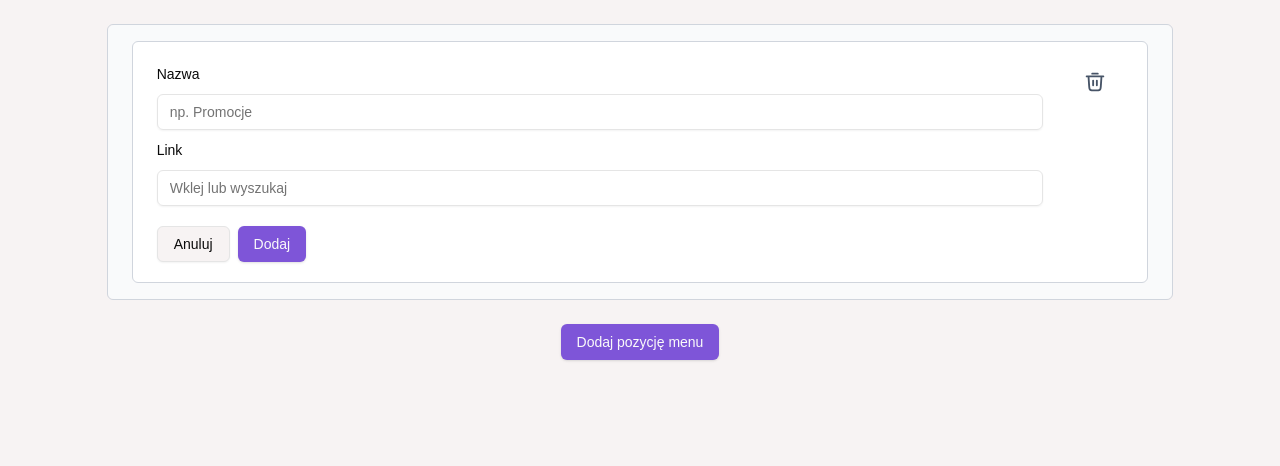
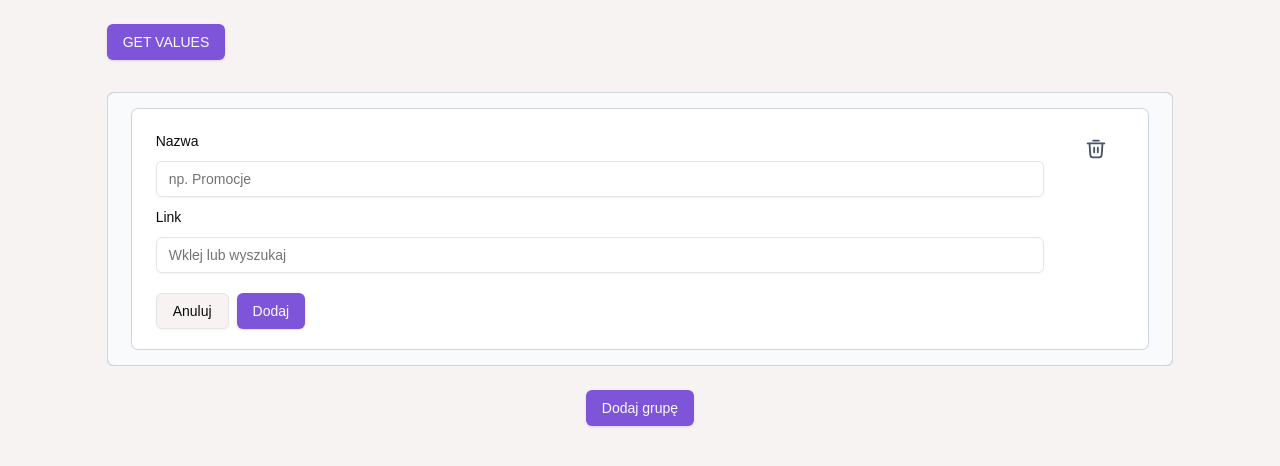
Before and after one commit to vskidamian/navigation, a Next.js app: page / in a window 1280 px wide. Both pictures are taken after a click on the button "Dodaj pozycję menu". Shown: the top 466 px of the page. Built offline with nearby package versions, Linux system fonts and the light colour scheme.

Commit message:
fix: recursive items

```diff
--- a/src/app/page.tsx
+++ b/src/app/page.tsx
@@ -28,7 +28,7 @@ export default function Home() {
 }
 
 const MenuGroups = () => {
-  const { control } = useFormContext<Menu>();
+  const { control, getValues } = useFormContext<Menu>();
   const { fields, append, remove } = useFieldArray({ control, name: "menu" });
 
   const addNewGroup = () => {
@@ -36,25 +36,32 @@ const MenuGroups = () => {
   };
 
   const removeGroup = (index: number) => {
+    console.log("remove", index);
     remove(index);
   };
 
   return (
     <div>
+      <Button
+        className="mb-8"
+        onClick={() => console.log("✅GET VALUES", getValues())}
+      >
+        GET VALUES
+      </Button>
       {fields.length === 0 && <Empty addNewGroup={addNewGroup} />}
-      <div className='flex flex-col space-y-8'>
-        {fields.map((field, index) => (
+      <div id="menu-groups" className="flex flex-col space-y-8">
+        {fields.map((field, groupIndex) => (
           <Groups
             key={field.id}
-            index={index}
-            removeGroup={() => removeGroup(index)}
+            groupIndex={groupIndex}
+            removeGroup={() => removeGroup(groupIndex)}
           />
         ))}
       </div>
 
       {fields.length > 0 && (
-        <div className='flex justify-center items-center mt-6'>
-          <Button onClick={addNewGroup}>Dodaj pozycję menu</Button>
+        <div className="flex justify-center items-center mt-6">
+          <Button onClick={addNewGroup}>Dodaj grupę</Button>
         </div>
       )}
     </div>
--- a/src/components/Group.tsx
+++ b/src/components/Group.tsx
@@ -1,83 +1,53 @@
 "use client";
 
 import { useMenuFormFields } from "@/lib/form";
-import { Menu, TItem } from "@/type";
+import { Menu, GroupItem } from "@/type";
 import { useFormContext, useWatch } from "react-hook-form";
 import { Item } from "./Item";
 import { Button } from "./ui/button";
 
 type GroupsProps = {
   prefix?: string;
-  index: number;
+  groupIndex: number;
   removeGroup: (index: number) => void;
 };
 
-export const Groups = ({ prefix = "", index, removeGroup }: GroupsProps) => {
-  const { fields } = useMenuFormFields(`menu.${prefix}${index}.groups`);
+export const Groups = ({
+  prefix = "",
+  groupIndex,
+  removeGroup,
+}: GroupsProps) => {
+  const { control } = useFormContext<Menu>();
+  const { fields, addNewItem, removeItem } = useMenuFormFields(
+    `menu.${groupIndex}.groups`
+  );
 
-  console.log("first", fields);
+  const groups = useWatch({
+    control,
+    name: `menu.${groupIndex}.groups`,
+  } as never) as GroupItem[];
+
+  const isAnyGroupDone = groups.some((group) => group.state === "done");
+
   return (
-    <>
+    <div className="flex flex-col border rounded-md">
       {fields.length ? (
-        <div className='flex flex-col space-y-8'>
-          {fields.map((group, groupIndex) => (
+        <div id="group">
+          {fields.map((group, index) => (
             <Group
               key={group.id}
+              itemIndex={index}
               groupIndex={groupIndex}
-              prefix={`menu.${prefix}${index}.groups.${groupIndex}`}
-              depth={0}
+              prefix={`menu.${groupIndex}.groups.${index}`}
               removeGroup={removeGroup}
+              removeItem={removeItem}
             />
           ))}
         </div>
       ) : null}
-    </>
-  );
-};
-
-type GroupProps = {
-  groupIndex: number;
-  prefix: string;
-  depth: number;
-  removeGroup: (index: number) => void;
-};
-
-export const Group = ({
-  groupIndex,
-  prefix,
-  depth,
-  removeGroup,
-}: GroupProps) => {
-  const { control } = useFormContext<Menu>();
-  const { fields, removeItem, addNewItem } = useMenuFormFields(prefix);
-
-  const group = useWatch({
-    control,
-    name: prefix,
-  } as never) as TItem;
-
-  console.log(fields);
-
-  return (
-    <div className='border rounded-md'>
-      <div>
-        {fields.map((item, itemIndex) => (
-          <Item
-            key={item.id}
-            groupIndex={groupIndex}
-            itemIndex={itemIndex}
-            removeGroup={removeGroup}
-            removeItem={removeItem}
-            prefix={`${prefix}.${itemIndex}`}
-            test={true}
-            depth={depth}
-          />
-        ))}
-      </div>
-
-      {group.state === "done" && (
-        <div className='bg-transparent px-6 py-4'>
-          <Button variant='secondary' onClick={addNewItem}>
+      {isAnyGroupDone && (
+        <div className="bg-transparent px-6 py-4">
+          <Button variant="secondary" onClick={addNewItem}>
             Dodaj pozycję menu
           </Button>
         </div>
@@ -85,3 +55,32 @@ export const Group = ({
     </div>
   );
 };
+
+type GroupProps = {
+  itemIndex: number;
+  groupIndex: number;
+  prefix: string;
+  removeGroup: (index: number) => void;
+  removeItem: (index: number) => void;
+};
+
+export const Group = ({
+  itemIndex,
+  groupIndex,
+  prefix,
+  removeGroup,
+  removeItem,
+}: GroupProps) => {
+  return (
+    <div className="bg-secondary rounded-md">
+      <Item
+        groupIndex={groupIndex}
+        itemIndex={itemIndex}
+        removeGroup={removeGroup}
+        removeItem={removeItem}
+        prefix={prefix}
+        depth={0}
+      />
+    </div>
+  );
+};
--- a/src/components/Item.tsx
+++ b/src/components/Item.tsx
@@ -1,7 +1,7 @@
 "use client";
 
 import { useMenuFormFields } from "@/lib/form";
-import { InitialItemState, Menu, TItem } from "@/type";
+import { InitialItemState, Menu, GroupItem } from "@/type";
 import { zodResolver } from "@hookform/resolvers/zod";
 import { useForm, useFormContext, useWatch } from "react-hook-form";
 import { z } from "zod";
@@ -31,65 +31,27 @@ type ItemProps = {
   removeItem: (index: number) => void;
   prefix: string;
   depth: number;
-  test?: boolean;
 };
 
 export const Item = ({
   itemIndex,
   groupIndex,
+  removeItem,
   removeGroup,
-  removeItem,
   prefix,
   depth,
-  test,
 }: ItemProps) => {
-  const { control } = useFormContext<Menu>();
-
-  const item = useWatch({ control, name: prefix } as never);
-
-  if (test) {
-    console.log("🤖", { item, prefix, groupIndex, itemIndex });
-  }
-  return (
-    <div style={{ paddingLeft: depth > 0 ? `28px` : "0" }}>
-      {item.state === "edit" ? (
-        <div className='px-6 py-4 bg-secondary rounded-md'>
-          <ItemForm
-            itemIndex={itemIndex}
-            groupIndex={groupIndex}
-            prefix={prefix}
-            removeGroup={removeGroup}
-            removeItem={removeItem}
-            depth={depth}
-          />
-        </div>
-      ) : (
-        <ItemDone
-          itemIndex={itemIndex}
-          groupIndex={groupIndex}
-          prefix={prefix}
-          removeGroup={removeGroup}
-          removeItem={removeItem}
-          depth={depth}
-        />
-      )}
-    </div>
-  );
-};
-
-type ItemFormProps = ItemProps;
-
-export const ItemForm = ({
-  prefix,
-  removeGroup,
-  groupIndex,
-}: ItemFormProps) => {
-  const { control, setValue } = useFormContext<Menu>();
+  const { control, setValue, getValues } = useFormContext<Menu>();
+  const {
+    fields,
+    removeItem: removeItemToPass,
+    addNewItem,
+  } = useMenuFormFields(`${prefix}.groups`);
 
   const item = useWatch({
     control,
     name: prefix,
-  } as never) as TItem;
+  } as never) as GroupItem;
 
   const onSubmit = (values: z.infer<typeof itemFormSchema>) => {
     //@ts-expect-error TODO: fix
@@ -121,78 +83,6 @@ export const ItemForm = ({
     form.reset(InitialItemState);
   };
 
-  // const deleteHandler = () => {}
-
-  return (
-    <div className='px-6 py-5 flex flex-col bg-white border-border border-[1px] rounded-md relative'>
-      <Button
-        variant='ghost'
-        className='absolute h-10 w-10 p-0 top-5 right-8'
-        onClick={() => removeGroup?.(groupIndex)}
-      >
-        <DeleteIcon />
-      </Button>
-      <Form {...form}>
-        <form onSubmit={form.handleSubmit(onSubmit)}>
-          <div className='flex flex-col space-y-2 pb-5 pr-20 '>
-            <FormField
-              control={form.control}
-              name='name'
-              render={({ field }) => (
-                <FormItem>
-                  <FormLabel>Nazwa</FormLabel>
-                  <FormControl>
-                    <Input placeholder='np. Promocje' {...field} />
-                  </FormControl>
-                  <FormMessage />
-                </FormItem>
-              )}
-            />
-            <FormField
-              control={form.control}
-              name='link'
-              render={({ field }) => (
-                <FormItem>
-                  <FormLabel>Link</FormLabel>
-                  <FormControl>
-                    <Input placeholder='Wklej lub wyszukaj' {...field} />
-                  </FormControl>
-                  <FormMessage />
-                </FormItem>
-              )}
-            />
-          </div>
-          <div className='flex flex-row gap-2 '>
-            <Button type='button' variant='outline' onClick={cancelHandler}>
-              Anuluj
-            </Button>
-            <Button type='submit'>Dodaj</Button>
-          </div>
-        </form>
-      </Form>
-    </div>
-  );
-};
-
-type ItemDoneProps = ItemProps;
-
-export const ItemDone = ({
-  itemIndex,
-  groupIndex,
-  prefix,
-  depth,
-  removeGroup,
-}: ItemDoneProps) => {
-  const { control, setValue, getValues } = useFormContext<Menu>();
-  const { fields, addNewItem, removeItem } = useMenuFormFields(prefix);
-
-  const item = useWatch({
-    control,
-    name: prefix,
-  } as never) as TItem;
-
-  console.log("🤖", { item, prefix, groupIndex });
-
   const handleEditItem = () => {
     //@ts-expect-error TODO: fix
     setValue(prefix as unknown, {
@@ -202,47 +92,115 @@ export const ItemDone = ({
   };
 
   const handleRemove = () => {
-    //@ts-expect-error TODO: fix
-    if (!getValues(prefix) || getValues(prefix).groups.length === 0) {
+    console.log("remove");
+
+    if (depth === 0) {
+      const menuGroups = getValues(`menu.${groupIndex}.groups`);
+
+      if (menuGroups.length === 1) {
         removeGroup(groupIndex);
         return;
+      }
+
+      removeItem(itemIndex);
     }
 
     removeItem(itemIndex);
   };
 
   return (
+    <div id="item" style={{ paddingLeft: depth > 0 ? `28px` : "0" }}>
+      {item.state === "edit" ? (
+        <div className="px-6 py-4 bg-secondary rounded-md shadow-border">
+          <div className="px-6 py-5 flex flex-col bg-white shadow-border rounded-md relative">
+            <Button
+              variant="ghost"
+              className="absolute h-10 w-10 p-0 top-5 right-8"
+              onClick={() => removeGroup?.(groupIndex)}
+            >
+              <DeleteIcon />
+            </Button>
+            <Form {...form}>
+              <form onSubmit={form.handleSubmit(onSubmit)}>
+                <div className="flex flex-col space-y-2 pb-5 pr-20 ">
+                  <FormField
+                    control={form.control}
+                    name="name"
+                    render={({ field }) => (
+                      <FormItem>
+                        <FormLabel>Nazwa</FormLabel>
+                        <FormControl>
+                          <Input placeholder="np. Promocje" {...field} />
+                        </FormControl>
+                        <FormMessage />
+                      </FormItem>
+                    )}
+                  />
+                  <FormField
+                    control={form.control}
+                    name="link"
+                    render={({ field }) => (
+                      <FormItem>
+                        <FormLabel>Link</FormLabel>
+                        <FormControl>
+                          <Input placeholder="Wklej lub wyszukaj" {...field} />
+                        </FormControl>
+                        <FormMessage />
+                      </FormItem>
+                    )}
+                  />
+                </div>
+                <div className="flex flex-row gap-2 ">
+                  <Button
+                    type="button"
+                    variant="outline"
+                    onClick={cancelHandler}
+                  >
+                    Anuluj
+                  </Button>
+                  <Button type="submit">Dodaj</Button>
+                </div>
+              </form>
+            </Form>
+          </div>
+        </div>
+      ) : (
         <div>
-      <div className='flex items-center justify-between p-4 bg-white rounded-tl-md rounded-tr-md border-b'>
+          <div className="flex items-center justify-between p-4 bg-white shadow-border  mb-[1px]">
             <div>
-          <h3 className='text-lg font-semibold text-gray-800'>{item.name}</h3>
-          <p className='text-sm '>{item.link}</p>
+              <h3 className="text-lg font-semibold text-gray-800">
+                {item.name}
+              </h3>
+              <p className="text-sm ">{item.link}</p>
             </div>
 
-        <div className='flex items-center border rounded-md'>
-          <Button variant='secondary' onClick={handleRemove}>
+            <div className="flex items-center shadow-border rounded-md">
+              <Button variant="secondary" onClick={handleRemove}>
                 Usuń
               </Button>
-          <span className='h-9 w-px bg-border' aria-hidden='true' />
-          <Button variant='secondary' onClick={handleEditItem}>
+              <span className="h-9 w-px bg-border" aria-hidden="true" />
+              <Button variant="secondary" onClick={handleEditItem}>
                 Edytuj
               </Button>
-          <span className='h-9 w-px bg-border' aria-hidden='true' />
-          <Button variant='secondary' onClick={addNewItem}>
+              <span className="h-9 w-px bg-border" aria-hidden="true" />
+              <Button variant="secondary" onClick={addNewItem}>
                 Dodaj pozycję menu
               </Button>
             </div>
           </div>
-      {/* {fields.map((item, index) => (
+          {fields.map((item, index) => (
             <Item
               key={item.id}
               itemIndex={index}
               groupIndex={itemIndex}
-          prefix={`${prefix}groups.${index}.`}
+              prefix={`${prefix}.groups.${index}`}
               depth={depth + 1}
               removeGroup={removeGroup}
+              removeItem={removeItemToPass}
             />
-      ))} */}
+          ))}
+        </div>
+      )}
     </div>
   );
 };
--- a/src/lib/form.tsx
+++ b/src/lib/form.tsx
@@ -1,13 +1,10 @@
 "use client";
 
 import { Menu } from "@/type";
-import { useEffect } from "react";
 import { useFieldArray, useFormContext } from "react-hook-form";
-import { useRef } from "react";
 
 export const useMenuFormFields = (prefix: string) => {
   const { control, register } = useFormContext<Menu>();
-  const initialized = useRef(false);
 
   const groupsPath = prefix;
 
@@ -17,22 +14,12 @@ export const useMenuFormFields = (prefix: string) => {
   } as never);
 
   const addNewItem = () => {
-    console.log("fields", { fields, groupsPath });
     append({ name: "", link: "", state: "edit", groups: [] });
   };
 
   const removeItem = (index: number) => {
     remove(index);
   };
-
-  useEffect(() => {
-    if (!initialized.current) {
-      initialized.current = true;
-      if (fields.length === 0) {
-        append({ name: "", link: "", state: "edit", groups: [] });
-      }
-    }
-  }, [append, fields]); // You can still include dependencies for clarity
 
   return {
     fields,
```
Also changed, not shown: src/type.ts (+4 -4 lines), tailwind.config.ts (+33 -30 lines). Lines whose indentation alone changed are shown as unchanged.
